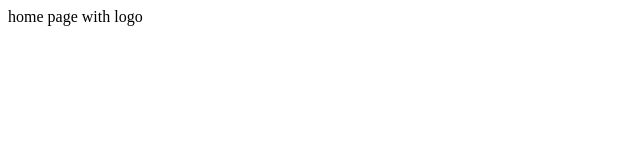
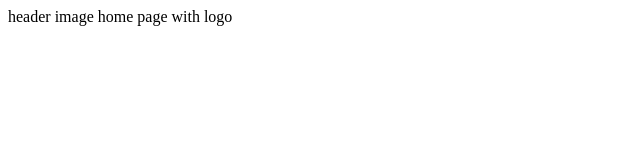
Before and after one commit to Zizonella/git-test, a plain HTML site: page index.html in a window 1280 px wide. Shown: the whole page, without its empty margins (0-640 px from the left). Drawn offline with Linux system fonts and the light colour scheme.

Commit message:
Added header to home page.

```diff
--- a/index.html
+++ b/index.html
@@ -1,5 +1,6 @@
 <html>
     <body>
+        header image
         home page with logo
     </body>
 </html>
```
Also changed, not shown: assets/header.jpg (added).
